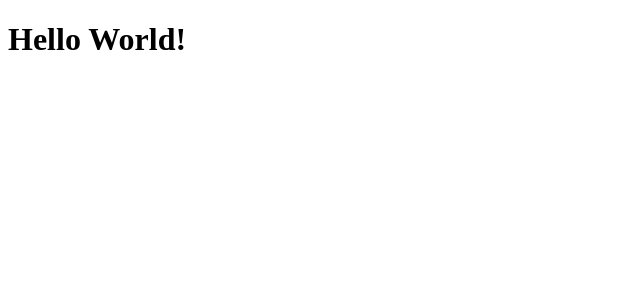
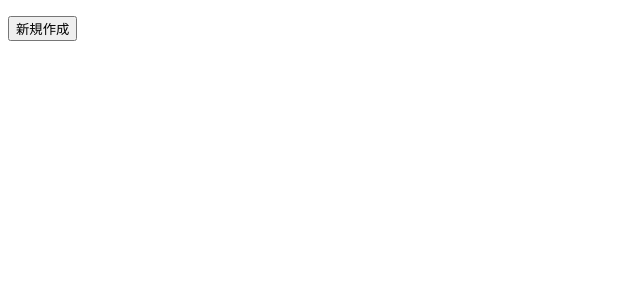
Before and after one commit to djkazunoko/vue-memoapp, a Vue app in the folder app/: page / in a window 1280 px wide. Shown: the top 300 px of the page, without its empty margins (0-640 px from the left). Built offline with nearby package versions, Linux system fonts and the light colour scheme.

Commit message:
メモの追加と一覧表示

```diff
--- a/app/src/App.vue
+++ b/app/src/App.vue
@@ -1,7 +1,25 @@
-<script setup></script>
+<script setup>
+import { ref } from "vue";
+
+let id = 0;
+
+const memos = ref([]);
+
+function addMemo() {
+  const memo = { id: id++, content: "新規メモ" };
+  memos.value.push(memo);
+}
+</script>
 
 <template>
-  <h1>Hello World!</h1>
+  <ul>
+    <li v-for="memo in memos" :key="memo.id">
+      {{ memo.content }}
+    </li>
+  </ul>
+  <form @submit.prevent="addMemo">
+    <button>新規作成</button>
+  </form>
 </template>
 
 <style scoped></style>
```
